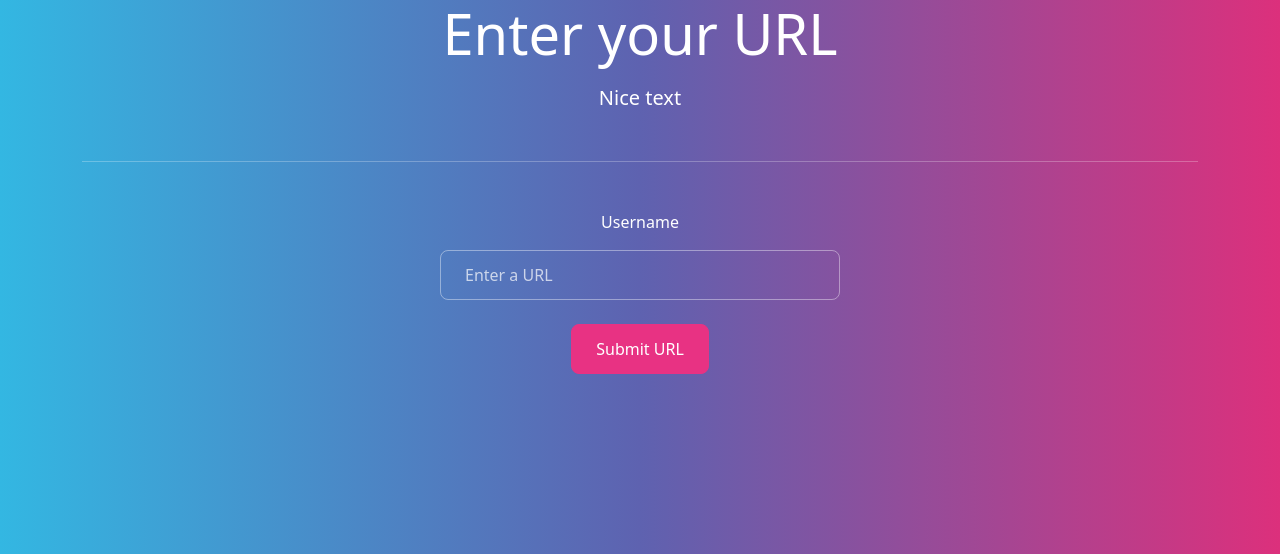
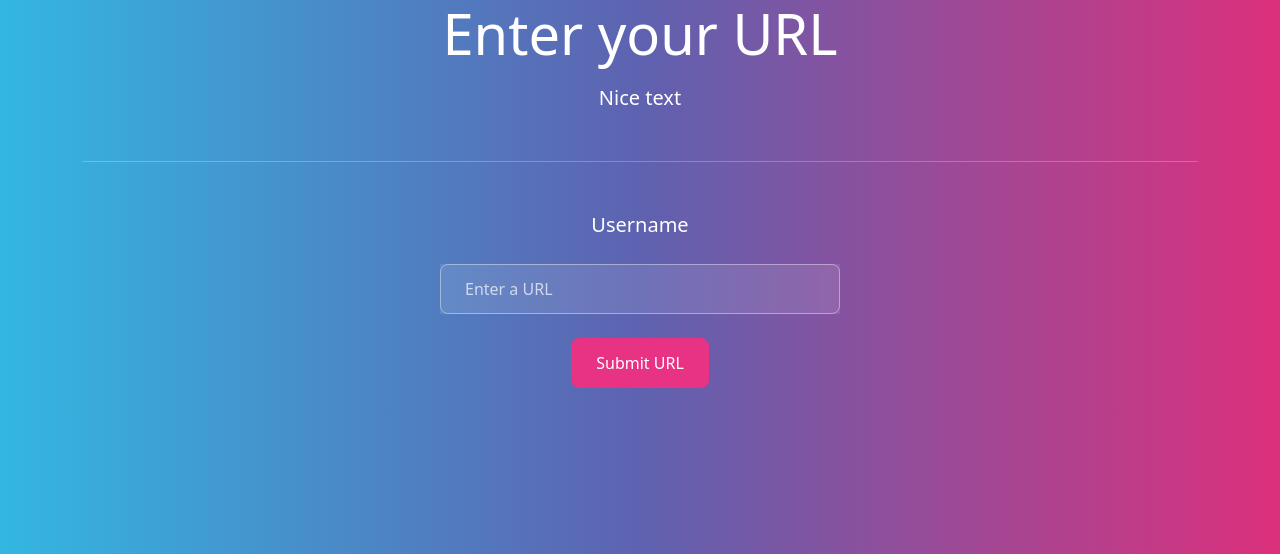
Before and after one commit to sophellwood/QHACKS2022, a Flask app: page / in a window 1280 px wide. Shown: the top 554 px of the page. Run offline with Flask 2, Linux system fonts and the light colour scheme; some libraries are stand-ins or nearby versions.

Commit message:
formatting

```diff
--- a/app/templates/login.html
+++ b/app/templates/login.html
@@ -16,9 +16,11 @@
                 <p>
 
 
-
-                    {{ form.username.label }}<br>
-                    <div style="max-width:400px;margin-left:auto;margin-right:auto;">
+                    <div class="lead">
+                    {{ form.username.label }}
+                    </div>
+                    <br>
+                    <div style="max-width:400px;margin-left:auto;margin-right:auto;background-color: rgba(255, 255, 255, 0.1);">
                         {{ form.username(class_="form-control", placeholder="Enter a URL") }}
                     </div>
 
@@ -51,13 +53,17 @@
 
             {% with messages = get_flashed_messages() %}
             {% if messages %}
+            <div class="lead">
             <ul>
                 {% for message in messages %}
-                <div class="alert alert-info">
-                    <strong>{{ message }}</strong>
+                <div class="alert alert-info" style="max-width:400px;">
+                    <a href="{{ message }}"><strong>{{ message }}</strong></a>
+
                 </div>
                 {% endfor %}
             </ul>
+            </div>
+
             {% endif %}
             {% endwith %}
         </div>
```
Also changed, not shown: app/site.db.
